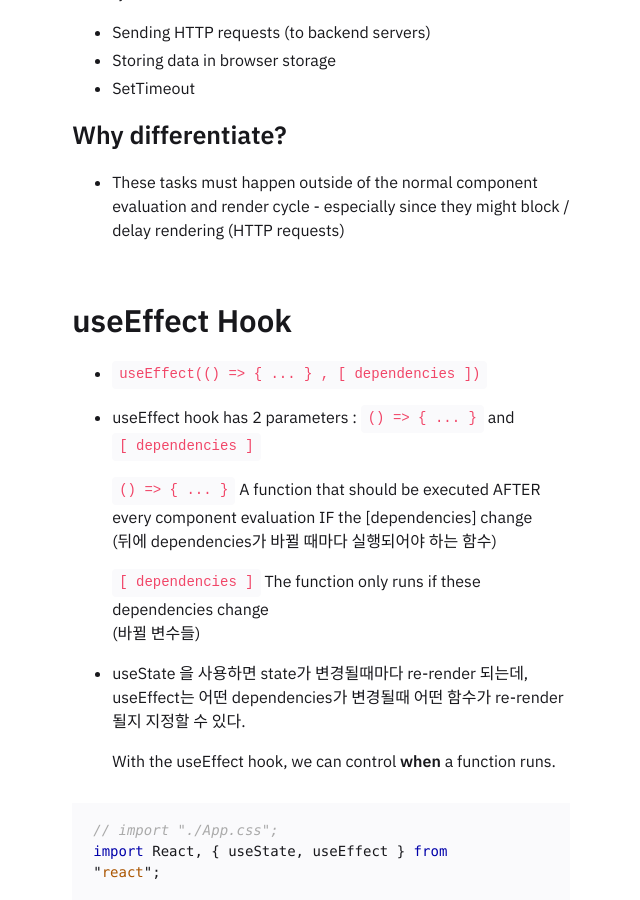
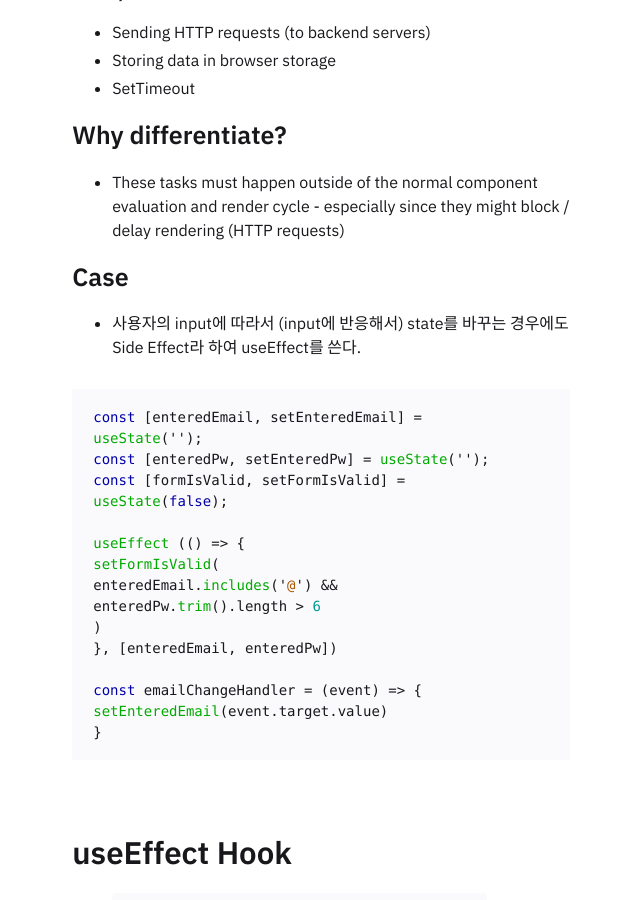
Before and after one commit to jenjenhub/blog, a Jekyll site: the page built from _notes/Public/2022-01-23-useEffect.md, in a window 1280 px wide and 900 px high, scrolled down 648 px. Shown: the whole window, without its empty margins (319-959 px from the left). Built offline with Jekyll 4.4.1, drawn with Linux system fonts in a browser that asks for light colours.

Commit message:
Update 2022-01-23-useEffect.md

````diff
--- a/_notes/Public/2022-01-23-useEffect.md
+++ b/_notes/Public/2022-01-23-useEffect.md
@@ -27,6 +27,25 @@ All actions that are not related to bringing something onto the screen directly.
 
 - These tasks must happen outside of the normal component evaluation and render cycle - especially since they might block / delay rendering (HTTP requests)
 
+### Case
+
+- 사용자의 input에 따라서 (input에 반응해서) state를 바꾸는 경우에도 Side Effect라 하여 useEffect를 쓴다.
+
+```js
+const [enteredEmail, setEnteredEmail] = useState('');
+const [enteredPw, setEnteredPw] = useState('');
+const [formIsValid, setFormIsValid] = useState(false);
+
+useEffect (() => {
+setFormIsValid(
+    enteredEmail.includes('@') && enteredPw.trim().length > 6
+    )
+}, [enteredEmail, enteredPw])
+
+const emailChangeHandler = (event) => {
+setEnteredEmail(event.target.value)
+}
+```
 <br />
 
 ## useEffect Hook
````
